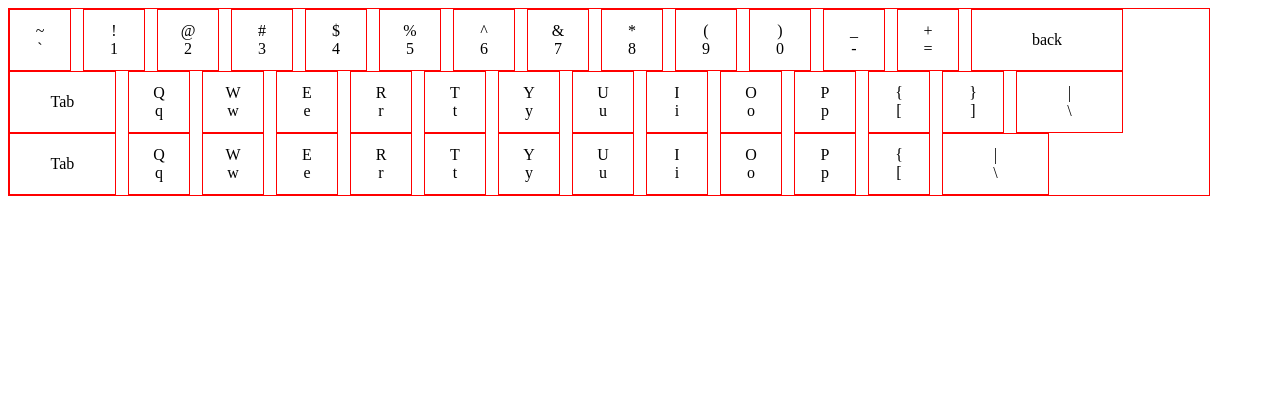
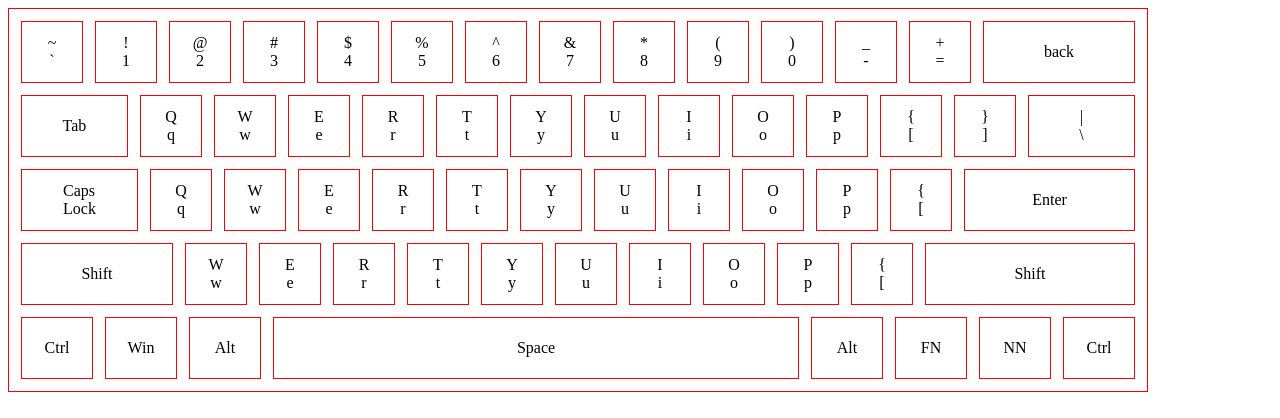
Before and after one commit to MIRJAKARIYA/Type-Master, a plain HTML site: page index.html in a window 1280 px wide. Drawn offline with Linux system fonts and the light colour scheme.

Commit message:
html done

```diff
--- a/css/style.css
+++ b/css/style.css
@@ -1,8 +1,12 @@
 .keyboard__container{
+    padding: 0px 0px 12px 12px;
     border: 1px solid red;
-    width: 1200px;
 }
-.all__sec {
+.keyboard__container{
+
+    width: max-content;
+}
+.all__sec,.last__sec {
     display: flex;
 }
 .all__sec> div{
@@ -14,10 +18,38 @@
     justify-content: center;
     align-items: center;
     margin-right: 12px;
+    margin-top: 12px;
 }
+.last__sec >div{
+    border: 1px solid red;
+    width: 70px;
+    height: 60px;
+    display: flex;
+    flex-direction: column;
+    justify-content: center;
+    align-items: center;
+    margin-right: 12px;
+    margin-top: 12px;
+}
+
 #back-space{
     width: 150px;
 }
 #tab{
     width: 105px;
 }
+#caps-lock{
+    width: 115px;
+}
+#enter{
+    width: 169px;
+}
+#left-shift{
+    width: 150px;
+}
+#right-shift{
+    width: 208px;
+}
+#space{
+    width: 524px;
+}
--- a/index.html
+++ b/index.html
@@ -144,7 +144,9 @@
         </div>
       </div>
       <div class="all__sec">
-        <div id="tab">Tab</div>
+        <div id="caps-lock">
+            Caps<br/>Lock
+        </div>
         <div>
           <div>Q</div>
           <div>q</div>
@@ -199,10 +201,77 @@
           <div>{</div>
           <div>[</div>
         </div>
-        <div id="tab">
-            <div>|</div>
-            <div>\</div>
+        <div id="enter">
+            Enter
         </div>
+      </div>
+      <div class="all__sec">
+        <div id="left-shift">
+            Shift
+        </div>
+
+        <div>
+          <div>W</div>
+          <div>w</div>
+        </div>
+
+        <div>
+          <div>E</div>
+          <div>e</div>
+        </div>
+
+        <div>
+          <div>R</div>
+          <div>r</div>
+        </div>
+
+        <div>
+          <div>T</div>
+          <div>t</div>
+        </div>
+
+        <div>
+          <div>Y</div>
+          <div>y</div>
+        </div>
+
+        <div>
+          <div>U</div>
+          <div>u</div>
+        </div>
+
+        <div>
+          <div>I</div>
+          <div>i</div>
+        </div>
+
+        <div>
+          <div>O</div>
+          <div>o</div>
+        </div>
+
+        <div>
+          <div>P</div>
+          <div>p</div>
+        </div>
+
+        <div>
+          <div>{</div>
+          <div>[</div>
+        </div>
+        <div id="right-shift">
+            Shift
+        </div>
+      </div>
+      <div class="last__sec">
+        <div>Ctrl</div>
+        <div>Win</div>
+        <div>Alt</div>
+        <div id="space">Space</div>
+        <div>Alt</div>
+        <div>FN</div>
+        <div>NN</div>
+        <div>Ctrl</div>
       </div>
 
 
```
